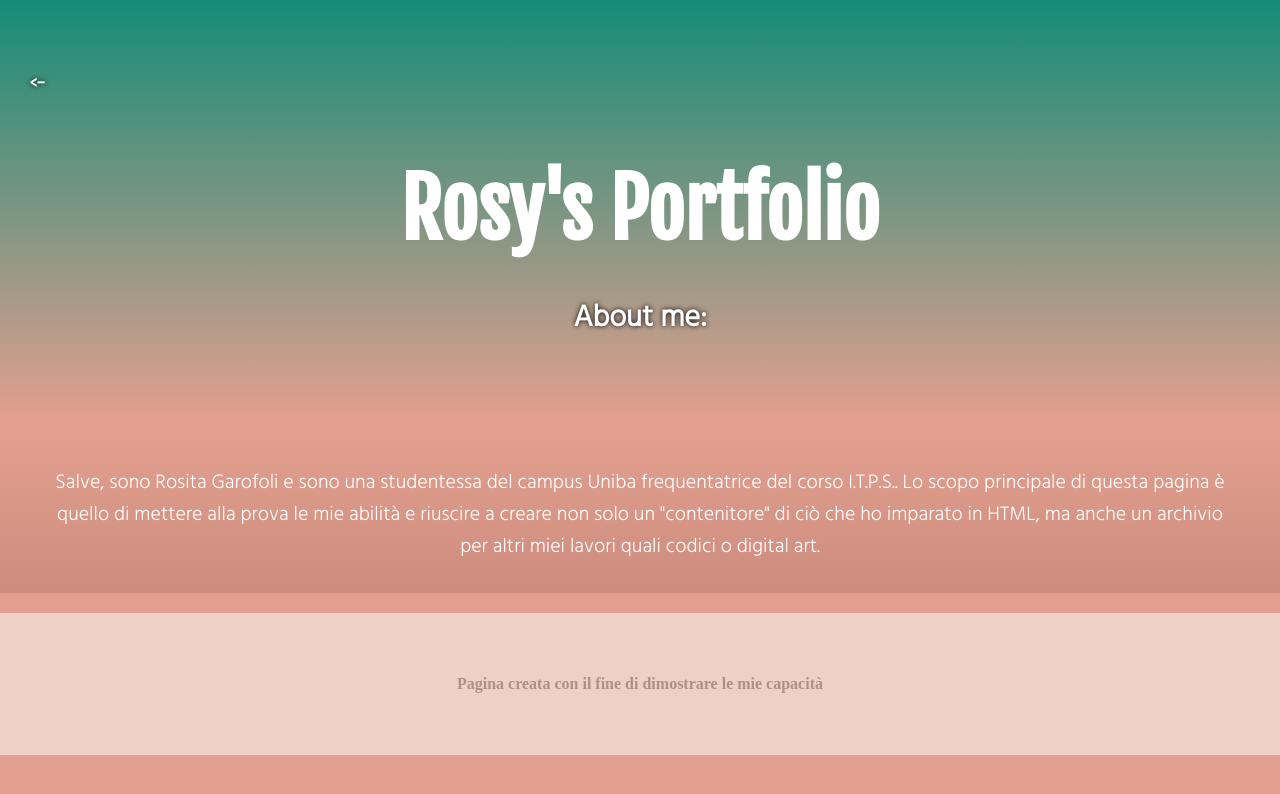
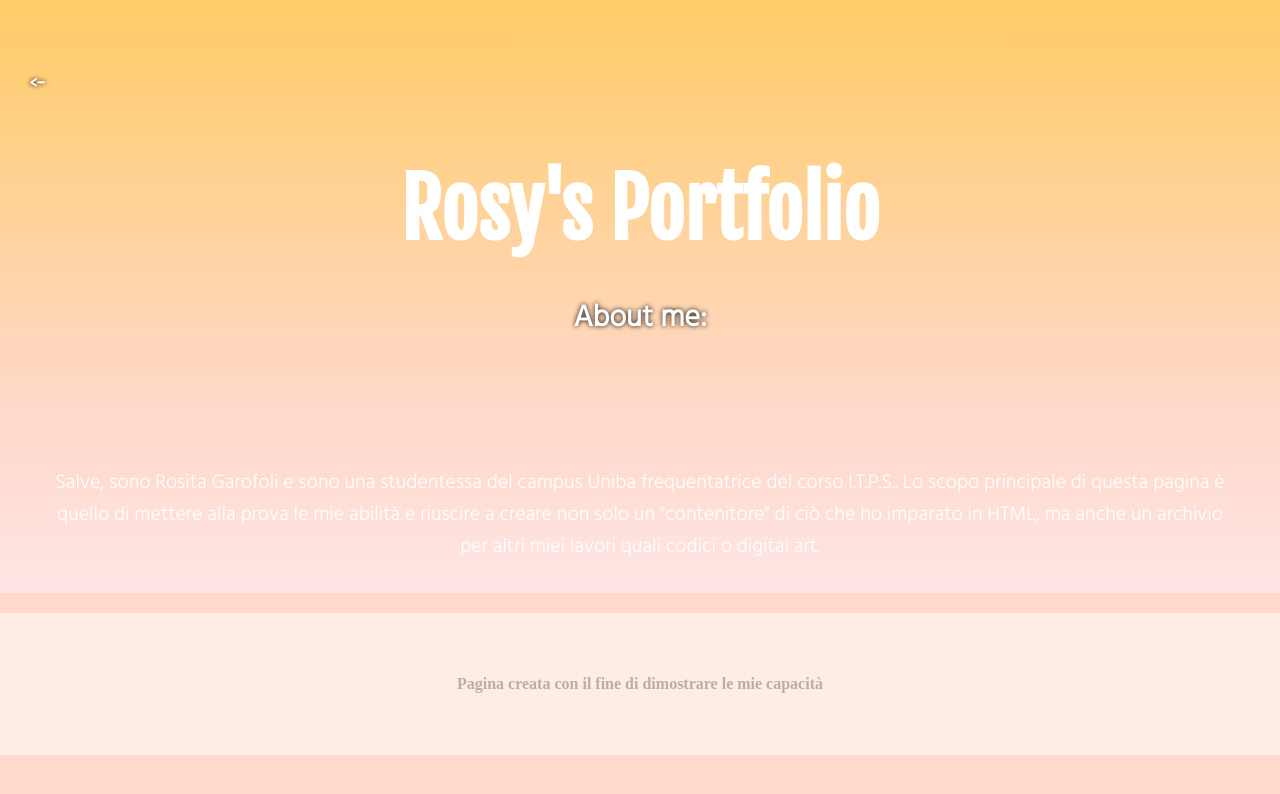
Before and after one commit to RosyVer/PersonalPortfolio, a plain HTML site: page About.html in a window 1280 px wide. Drawn offline with Linux system fonts and the light colour scheme.

Commit message:
Update csssheet.css

```diff
--- a/css/csssheet.css
+++ b/css/csssheet.css
@@ -1,6 +1,6 @@
 /*Css Sheet for the main page of the Portfolio*/
 body{
-	background-color:#E29F8F;
+	background-color:#ffd9cc;
 	margin:0 ;
 }
 .Sinistra{
@@ -37,7 +37,7 @@ img{
 header{
 	padding-top: 50px;
     padding-bottom: 50px;
-	background-image: linear-gradient(#158C76,#E29F8F);
+	background-image: linear-gradient( #ffcc66,#ffd9cc);
 }
 header h1{
 	color:white;
@@ -66,7 +66,7 @@ main{
 	color: white;
 	max-width: 100%;
 	margin:0 auto;
-	background-image: linear-gradient(#E29F8F,#CC8C7D);
+	background-image: linear-gradient(#ffd9cc,#ffe6e6);
 	font-size: 20px;
 	font-family: 'Hind',sans-serif;
 }
```
